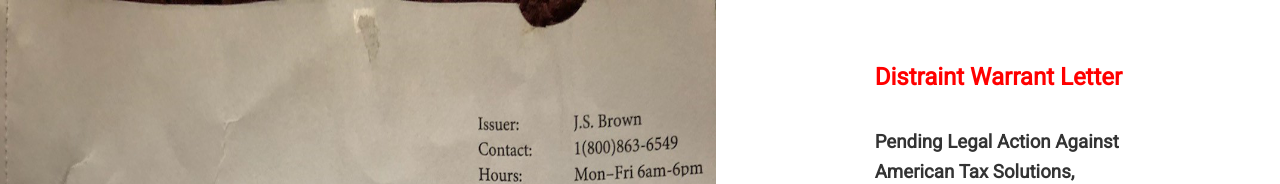
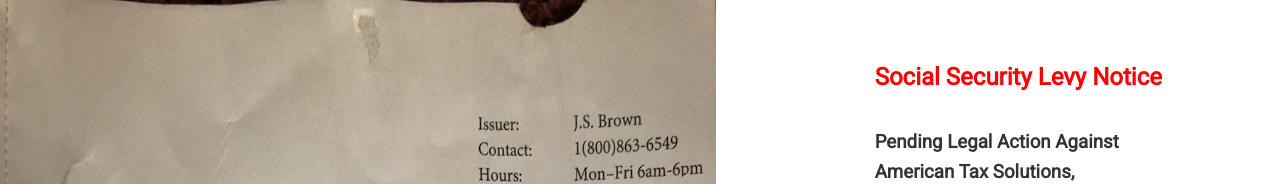
Before and after one commit to mickeygray/let2, a React (Create React App) app: page / in a window 1280 px wide. Shown: the top 184 px of the page. Built offline with nearby package versions, Linux system fonts and the light colour scheme.

Commit message:
first commit

```diff
--- a/src/components/SSI.js
+++ b/src/components/SSI.js
@@ -35,7 +35,7 @@
           <br />
 
           <h2 className='lead' style={{ color: "red" }}>
-            Distraint Warrant Letter
+            Social Security Levy Notice
           </h2>
           <h3 className='py-1'>
             Pending Legal Action Against American Tax Solutions,
```
